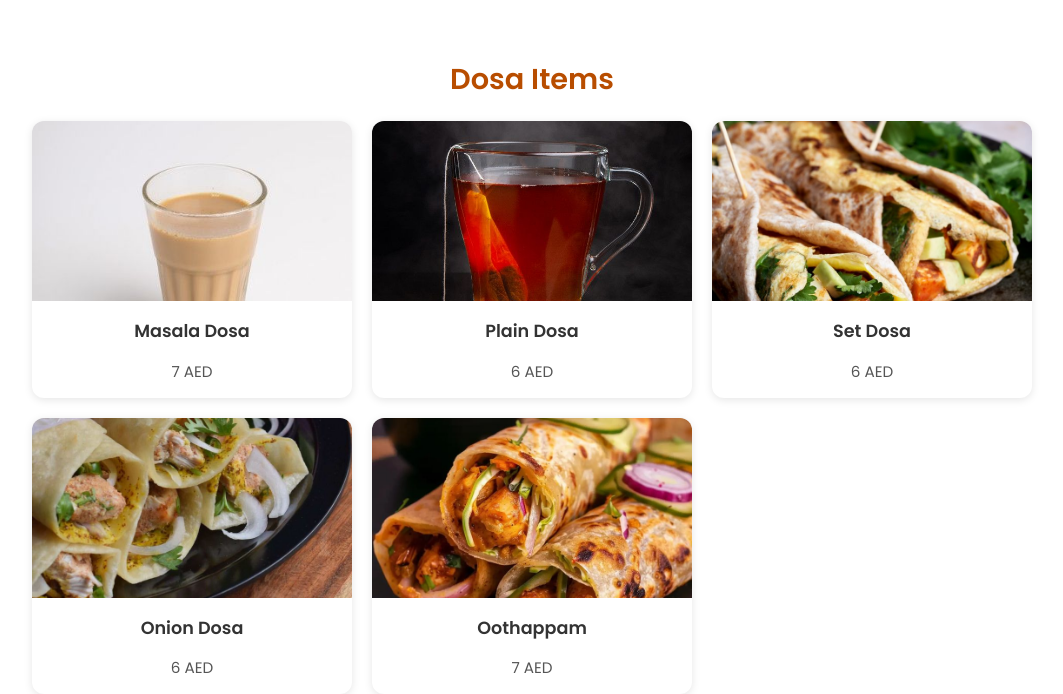
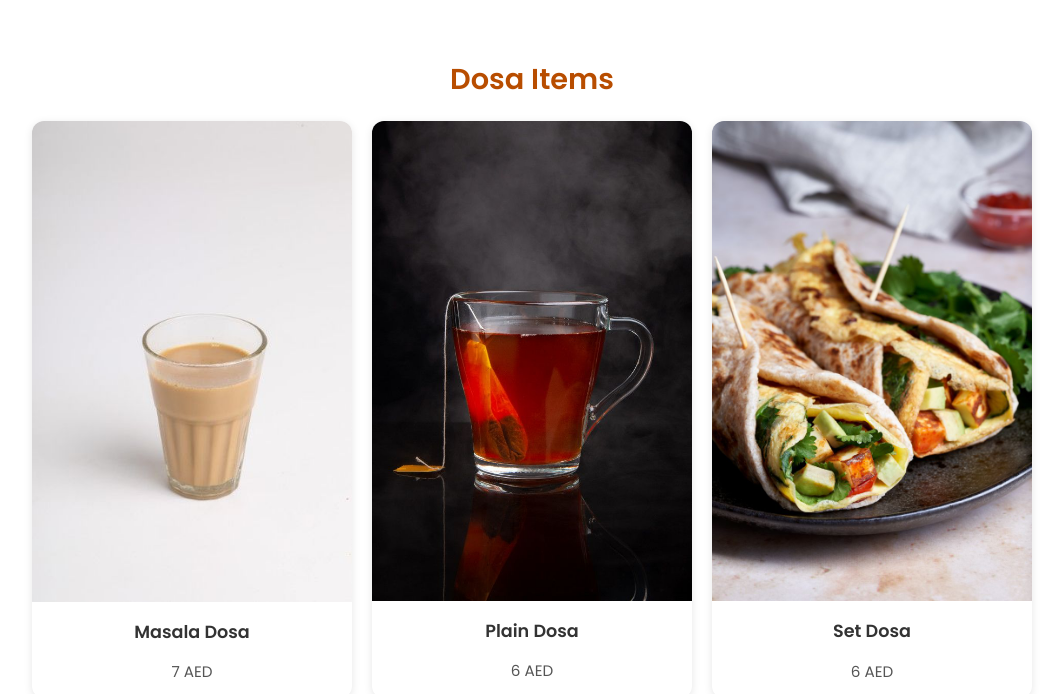
Before and after one commit to shamseer21/Al-farha, a plain HTML site: page index.html in a window 1280 px wide. Shown: the part 106-800 px from the top of the page, without its empty margins (108-1171 px from the left). Drawn offline with Linux system fonts and the light colour scheme.

Commit message:
Update index.html

```diff
--- a/index.html
+++ b/index.html
@@ -61,10 +61,11 @@
         transform: translateY(-5px);
     }
     .menu-card img {
-        width: 100%;
-        height: 180px;
-        object-fit: cover;
-    }
+    width: 100%;
+    height: auto;
+    object-fit: contain;
+    background-color: #fff;
+}
     .menu-card h3 {
         font-size: 1.1em;
         margin: 10px 0 5px;
```
